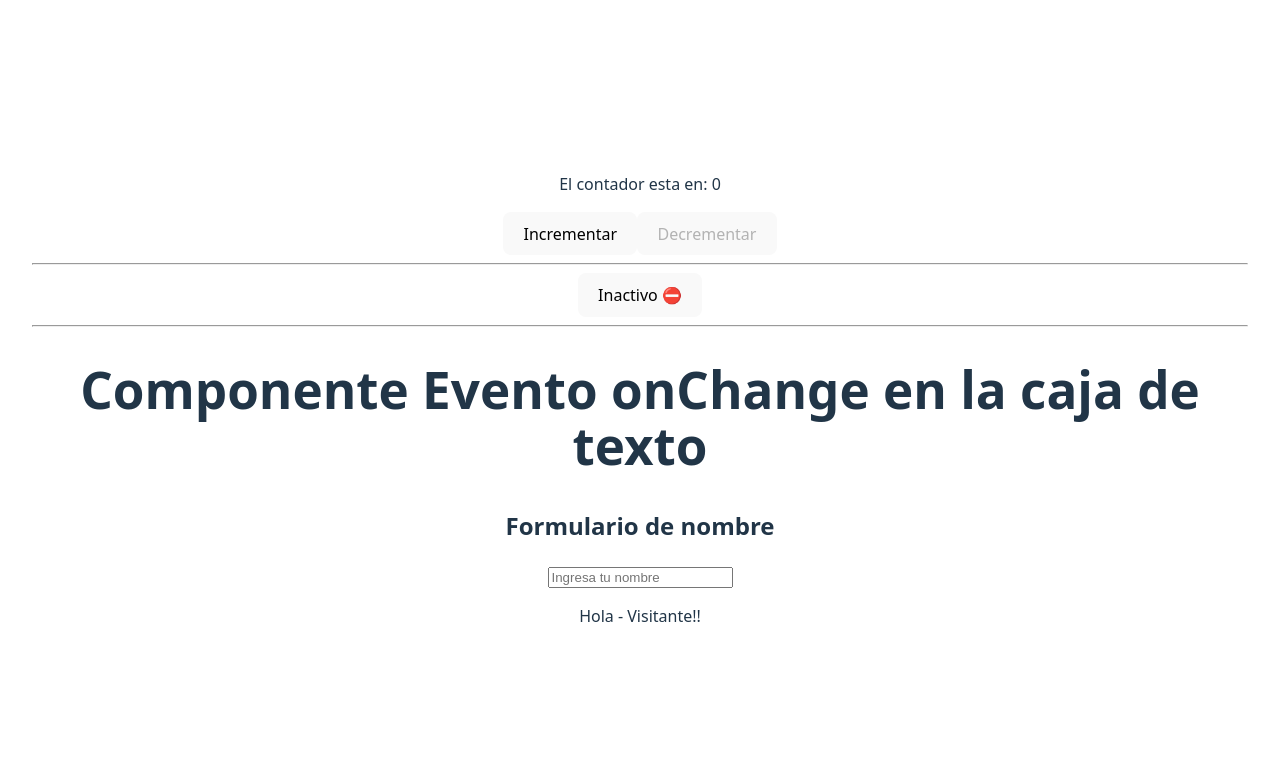
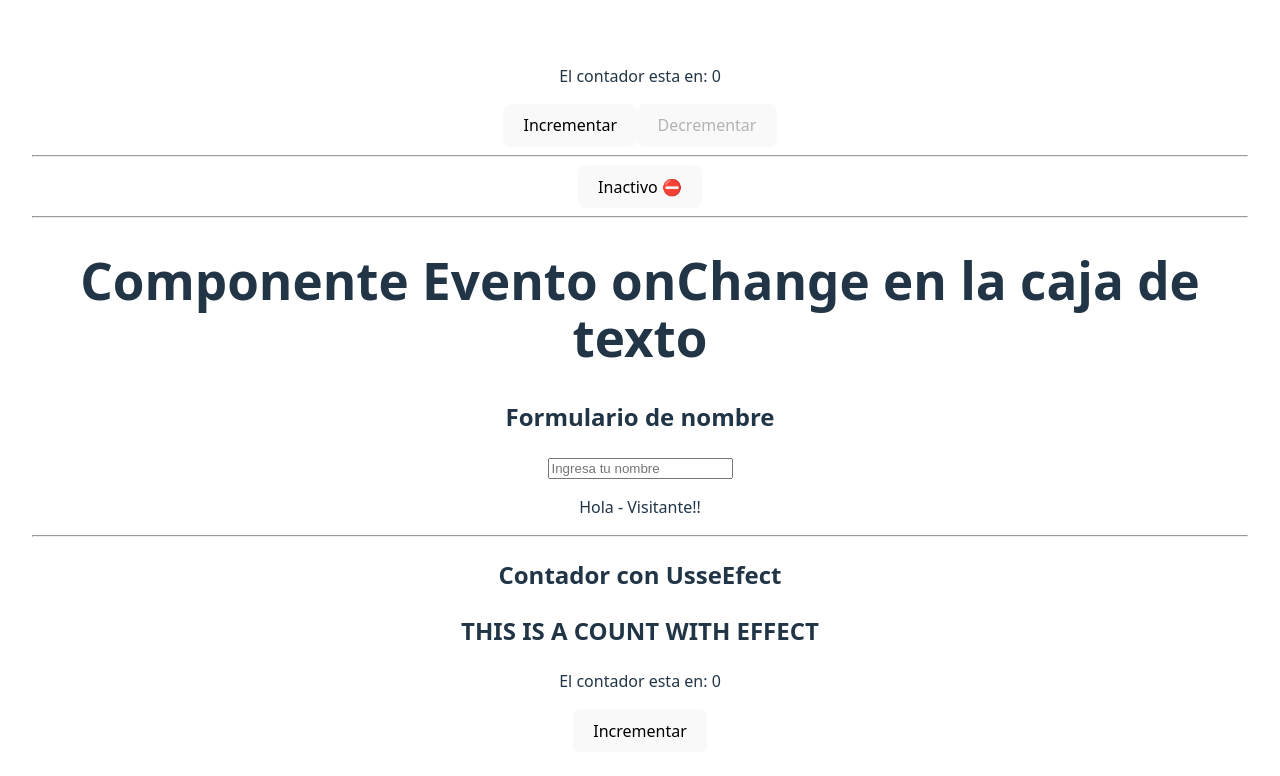
Before and after one commit to jcavella/dev-react, a React (Vite) app: page / in a window 1280 px wide. Shown: the top 776 px of the page. Built offline with nearby package versions, Linux system fonts and the light colour scheme.

Commit message:
Utilizando useEffect para Manejar Efectos Secundarios en React

```diff
--- a/src/App.jsx
+++ b/src/App.jsx
@@ -1,6 +1,7 @@
 import Counter from './componets/Counter';
 import ToggleButton from './componets/ToggleButton';
 import NameForm from './componets/NameForm';
+import CounterWithEffect  from './componets/CounterWithEffect';
 import './App.css'
 
 function App() {
@@ -12,6 +13,9 @@ function App() {
       <hr />
       <h1>Componente Evento onChange en la caja de texto</h1>
       <NameForm></NameForm>
+      <hr />
+      <h2>Contador con UsseEfect</h2>
+      <CounterWithEffect></CounterWithEffect>
     </>
   )
 }
--- /dev/null
+++ b/src/componets/CounterWithEffect.jsx
@@ -0,0 +1,27 @@
+import { useState, useEffect } from "react"; //Acceder a los estados
+
+const CounterWithEffect = () => {
+  //Estado locales
+  const [count, setCount] = useState(0);
+  const handleIncClic = () =>{
+    setCount(prev => prev + 1)
+
+};
+
+//Icluye el codigo a ejecutar como efecto secundario
+//Indica la dependencia
+useEffect(()=>{
+  console.log('El contador cambio a:' + count);
+},[count])
+
+
+  return(
+    <section>
+        <h2>THIS IS A COUNT WITH EFFECT</h2>
+        <p>El contador esta en: {count}</p>
+        <button onClick={handleIncClic}>Incrementar</button>
+    </section>
+   )
+
+}
+export default CounterWithEffect;
```
